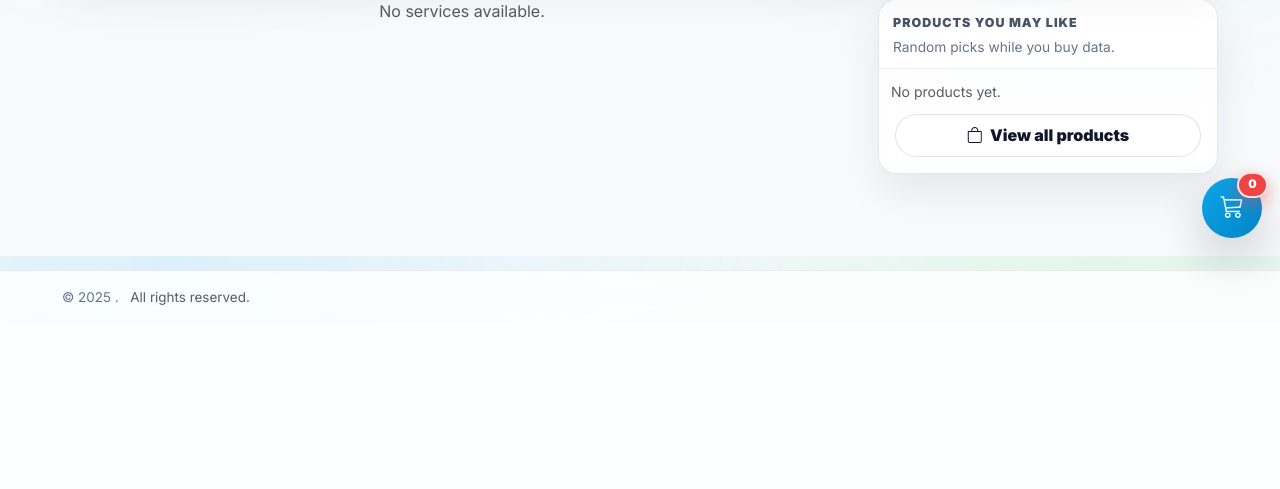
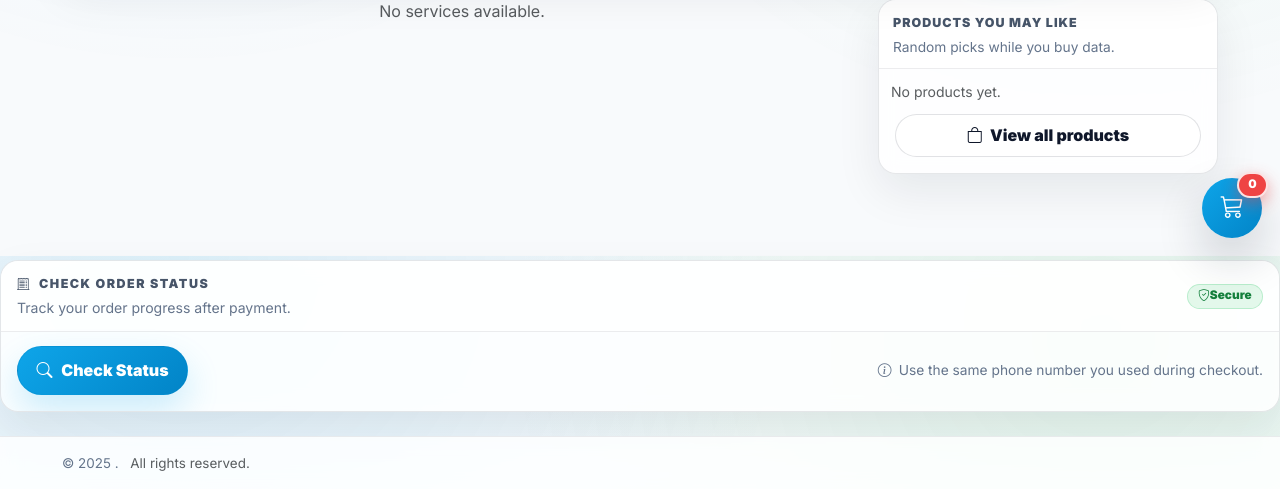
Before and after one commit to Cybok06/nagonu_updated, a Flask app: template templates/store_page.html in a window 1280 px wide. Shown: the part 544-1033 px from the top of the page. Before the commit the page ends 849 px from the top, so only its background shows below. Run offline with Flask 3, Linux system fonts and the light colour scheme; the template is opened without the code that fills it, so the values that code supplies are empty; parts of the project's set-up code (start-up, migrations or seed data) failed here and were passed over; some libraries are stand-ins or nearby versions.

Commit message:
Update store_page.html

```diff
--- a/templates/store_page.html
+++ b/templates/store_page.html
@@ -923,6 +930,126 @@
       </div>
     </div>
   </div>
+<!-- ===================== CHECK ORDER STATUS (ADD THIS BLOCK) ===================== -->
+<!-- ✅ Place this inside your Store Page HTML (e.g. inside #main container, under the tabs card OR above the services grid) -->
+
+<style>
+  /* ---- Check Status Card (scoped) ---- */
+  .check-status-card{
+    background: rgba(255,255,255,.86);
+    backdrop-filter: saturate(160%) blur(10px);
+    border: 1px solid rgba(15,23,42,.10);
+    border-radius: 18px;
+    box-shadow: 0 18px 45px rgba(15,23,42,.08);
+    overflow: hidden;
+  }
+  .check-status-head{
+    padding: 14px 16px;
+    border-bottom: 1px solid rgba(15,23,42,.08);
+    background: rgba(255,255,255,.65);
+    display:flex;
+    align-items:center;
+    justify-content:space-between;
+    gap: 12px;
+  }
+  .check-status-title{
+    font-weight: 950;
+    letter-spacing: .12em;
+    text-transform: uppercase;
+    font-size: .78rem;
+    color: #475569;
+    margin:0;
+    display:flex;
+    align-items:center;
+    gap:.5rem;
+    white-space:nowrap;
+  }
+  .check-status-sub{
+    margin: 4px 0 0;
+    color: #64748b;
+    font-size: .88rem;
+    line-height: 1.35;
+  }
+  .check-status-body{
+    padding: 14px 16px 16px;
+  }
+  .check-status-actions{
+    display:flex;
+    flex-wrap:wrap;
+    gap:10px;
+    align-items:center;
+    justify-content:space-between;
+  }
+  .check-status-btn{
+    border-radius: 999px;
+    font-weight: 950;
+    padding: .72rem 1.15rem;
+    border: 1px solid rgba(2,132,199,.28);
+    background: linear-gradient(135deg, var(--primary, #0ea5e9), #0284c7);
+    color:#fff;
+    box-shadow: 0 16px 34px rgba(14,165,233,.20);
+    text-decoration:none;
+    display:inline-flex;
+    align-items:center;
+    gap:.55rem;
+    transition: transform .12s ease, filter .12s ease;
+  }
+  .check-status-btn:hover{ transform: translateY(-1px); filter: brightness(.98); color:#fff; }
+
+  .check-status-note{
+    font-size: .86rem;
+    color: #64748b;
+    margin:0;
+    display:flex;
+    align-items:center;
+    gap:.45rem;
+  }
+
+  /* Nice spacing between this card and content around it */
+  .check-status-wrap{ margin: 14px 0 18px; }
+
+  @media (max-width:576px){
+    .check-status-actions{ justify-content: flex-start; }
+    .check-status-btn{ width:100%; justify-content:center; }
+    .check-status-note{ width:100%; }
+  }
+</style>
+
+<div class="check-status-wrap reveal">
+  <div class="check-status-card">
+    <div class="check-status-head">
+      <div>
+        <p class="check-status-title">
+          <i class="bi bi-receipt-cutoff"></i>
+          Check Order Status
+        </p>
+        <p class="check-status-sub">
+          Track your order progress after payment.
+        </p>
+      </div>
+
+      <span class="badge-soft d-none d-md-inline-flex">
+        <i class="bi bi-shield-check"></i> Secure
+      </span>
+    </div>
+
+    <div class="check-status-body">
+      <div class="check-status-actions">
+        <!-- ✅ This is your link -->
+        <a class="check-status-btn" href="/check-status">
+          <i class="bi bi-search"></i>
+          Check Status
+        </a>
+
+        <p class="check-status-note">
+          <i class="bi bi-info-circle"></i>
+          Use the same phone number you used during checkout.
+        </p>
+      </div>
+    </div>
+  </div>
+</div>
+<!-- ===================== /CHECK ORDER STATUS BLOCK ===================== -->
 
   <!-- FOOTER -->
   <footer class="footer mt-4 py-3">
```
Also changed, not shown: other parts of templates/store_page.html (+25 -18 lines).
